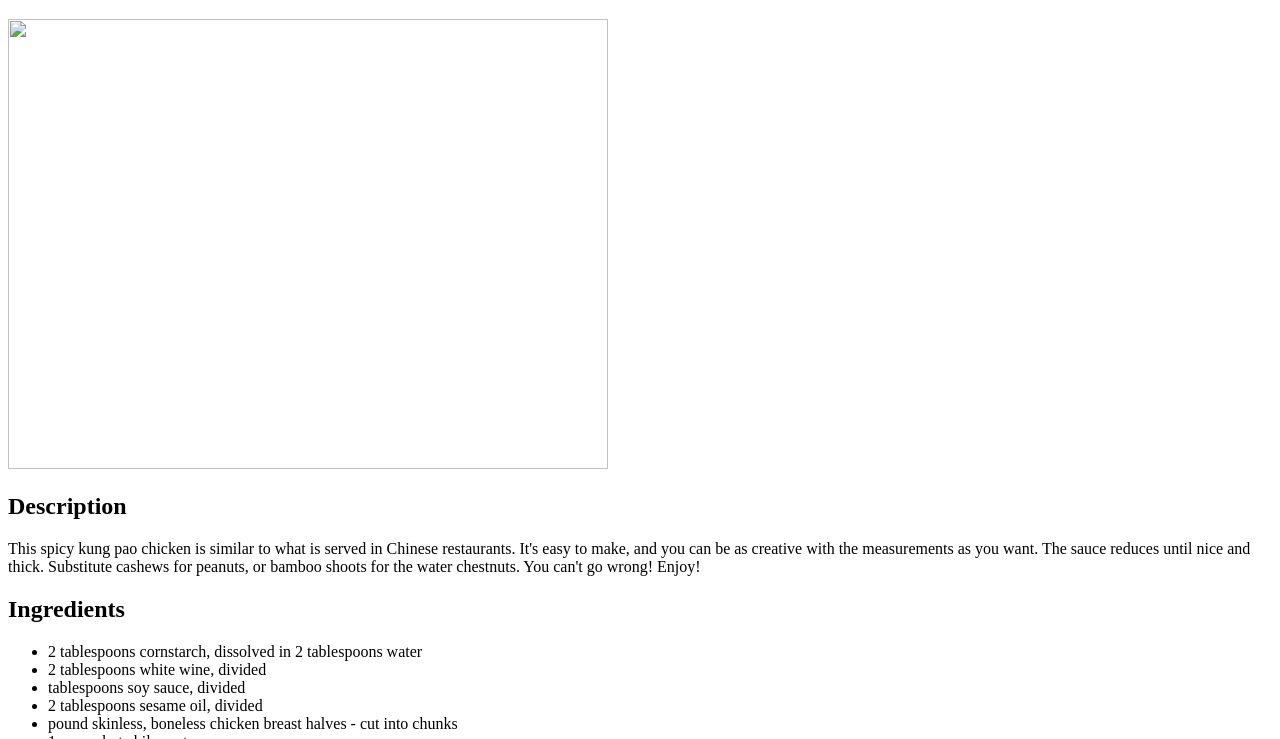
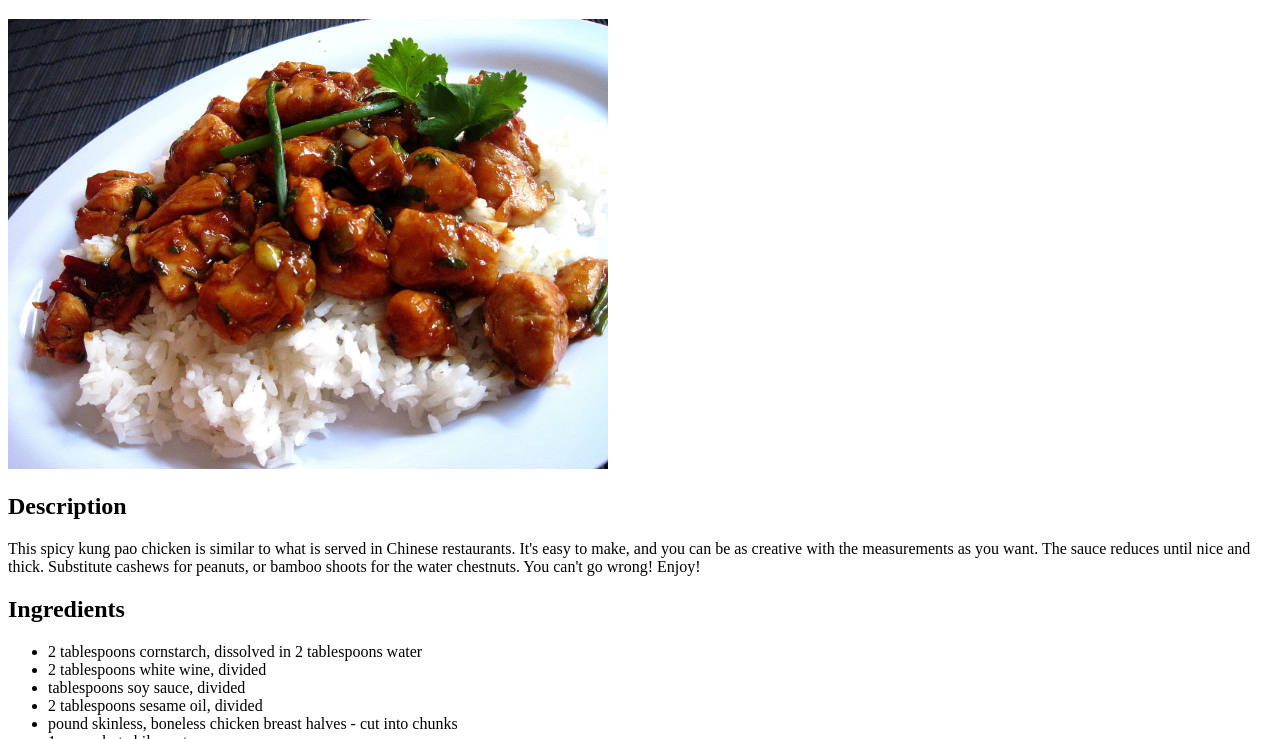
Before and after one commit to Ad-Alf/odin-recipes, a plain HTML site: page recipes/kung-pao-chicken.html in a window 1280 px wide. Shown: the part 61-800 px from the top of the page. Drawn offline with Linux system fonts and the light colour scheme.

Commit message:
fixed faulty image tag
Added a missing " at the end of the image link

```diff
--- a/recipes/kung-pao-chicken.html
+++ b/recipes/kung-pao-chicken.html
@@ -9,7 +9,7 @@
 <body>
     <h1>Kung Pao Chicken</h1>
 
-    <img src="../images/kung-pao-chicken.jpeg alt="Kung Pao Chicken" width="600" height="450">
+    <img src="../images/kung-pao-chicken.jpeg" alt="Kung Pao Chicken" width="600" height="450">
 
     <h2>Description</h2>
     <p>
```
